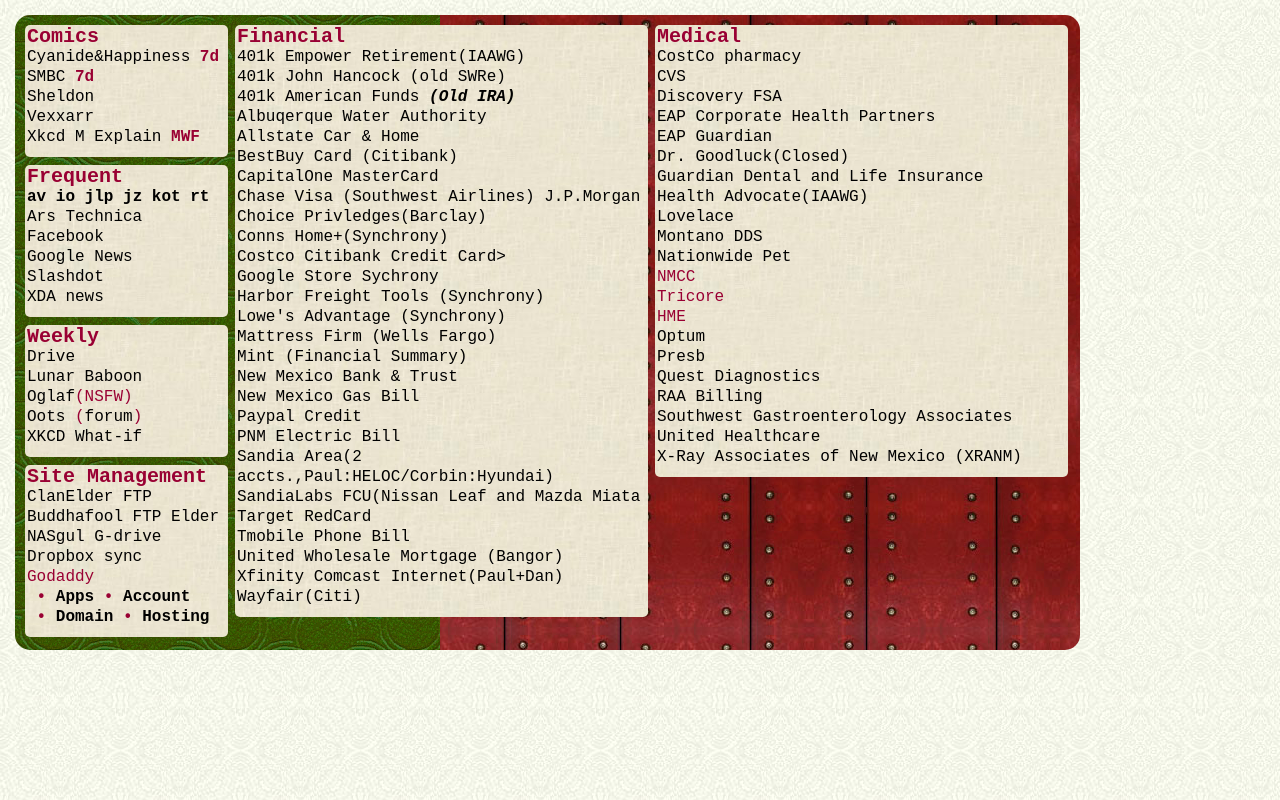
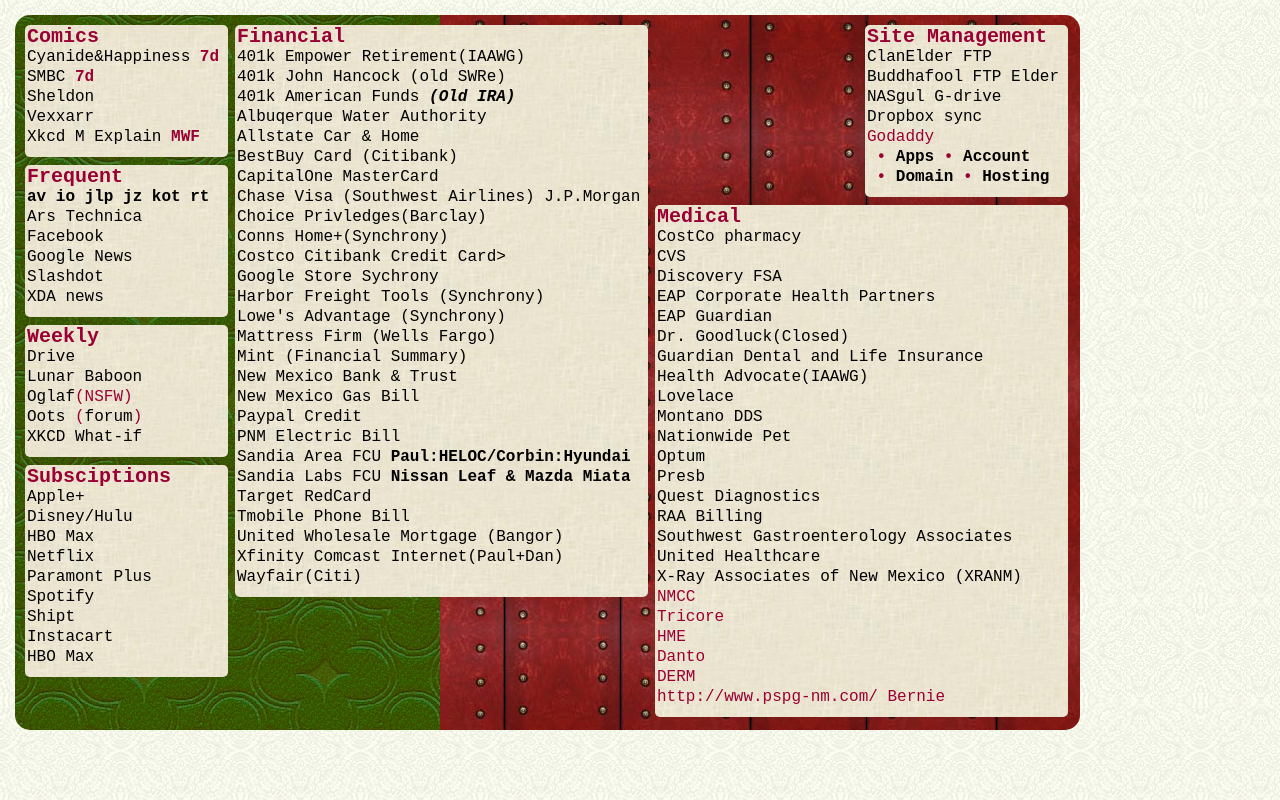
Before and after one commit to buddha-fool/buddha-fool.github.io, a plain HTML site: page bookmark.html in a window 1280 px wide. Drawn offline with Linux system fonts and the light colour scheme; a script that the page names is missing.

Commit message:
Update bookmark.html

```diff
--- a/bookmark.html
+++ b/bookmark.html
@@ -133,7 +133,7 @@
 			top: 15px;
 			left: 15px;
 			width: 425px;
-			height: 635px;
+			height: 715px;
 			background-color: rgb(51, 102, 0);
 			background-image: url(images/greenleather.gif);
 			border-top-left-radius: 15px;
@@ -149,7 +149,7 @@
 			top: 15px;
 			left: 440px;
 			width: 640px;
-			height: 635px;
+			height: 715px;
 			background-color: rgb(153, 0, 51);
 			background-image: url(images/red-leather-rivets-SM-DK.jpg);
 			border-top-right-radius: 15px;
@@ -200,7 +200,7 @@
 
 
 <!-- ******** ******** Site Management ******** ******** -->
-<div class="textbox" style="top: 465px; left: 25px;">
+<div class="textbox" style="top: 25px; left: 865px;">
 	<div style="font-weight: bold; font-size: 20px;">Site Management </div>
 	<a href="ftp://ftp.clanelder.com/" target="_blank">ClanElder FTP</a>
 	<a href="ftp://ftp.buddhafool.com/" target="_blank">Buddhafool FTP</a>
@@ -229,7 +229,9 @@
 
 <!-- ******** ******** Financial ()401k/Retirement/Financial Management/Credit Reporting/Credit Cards/Banks/Cars)******** ******** -->
 <div class="textboxdoublewide" style="top: 25px; left: 235px;">
+
 	<div style="font-weight: bold; font-size: 20px;">Financial</div>
+
 	<a href="https://participant.empower-retirement.com/participant/#/login" target="_blank">401k Empower Retirement(IAAWG)<br>
     <a href="https://www.jhancockpensions.com/" target="_blank">401k John Hancock (old SWRe)</a><br>
 	<a href="https://www.capitalgroup.com/individual/accounts/login.htm/" target="_blank">401k American Funds <i><strong>(Old IRA)</strong></i></a><br>
@@ -250,8 +252,8 @@
 	<a href="https://www.nmgco.com/ManageMyAccount/" target="_blank">New Mexico Gas Bill</a><br>
 	<a href="https://www.paypal.com/" target="_blank">Paypal Credit</a><br>
 	<a href="https://www.pnm.com/group/pnm.com/account-summary" target="_blank">PNM Electric Bill</a><br>
-	<a href="https://www.sandia.org/" target="_blank">Sandia Area(2 accts.,Paul:HELOC/Corbin:Hyundai)</a><br>
-	<a href="https://www.slfcu.org/" target="_blank">SandiaLabs FCU(Nissan Leaf and Mazda Miata</strong></a><br>
+	<a href="https://www.sandia.org/" target="_blank">Sandia Area FCU <strong>Paul:HELOC/Corbin:Hyundai</strong></a><br>
+	<a href="https://www.slfcu.org/" target="_blank">Sandia Labs FCU <strong>Nissan Leaf & Mazda Miata</strong></a><br>
 	<a href="https://rcam.target.com/" target="_blank">Target RedCard</a><br>
     <a href="https://www.t-mobile.com/support/account" target="_blank">Tmobile Phone Bill</a><br>
 	<a href="https://myuwmloan.com/signin" target="_blank">United Wholesale Mortgage (Bangor)</a><br>
@@ -264,7 +266,9 @@
 </div>
 
 <!-- ******** ******** Insurance/Medical ******** ******** -->
-<div class="textboxdoublewide" style="top: 25px; left: 655px;">
+
+<div class="textboxdoublewide" style="top: 205px; left: 655px;">
+
 	<div style="font-weight: bold; font-size: 20px;">Medical</div>
 
     <a href=" https://www.costco.com/home-delivery" target="_blank">CostCo pharmacy</a><br>
@@ -278,9 +282,6 @@
     <a href="https://mychart.lovelace.com/" target="_blank">Lovelace</a><br>
 	<a href="https://montanodental.com/" target="_blank">Montano DDS</a><br>
     <a href="https://my.petinsurance.com/login" target="_blank">Nationwide Pet</a><br>
-	NMCC<br>
-	Tricore<br>
-	HME<br>
     <a href="https://optum.followmyhealth.com/Login/Home/Index" target="_blank">Optum</a><br>
     <a href="https://mypres.phs.org/Pages/default.aspx" target="_blank">Presb</a><br>
     <a href="https://myquest.questdiagnostics.com/dashboard" target="_blank">Quest Diagnostics</a><br>
@@ -288,16 +289,30 @@
     <a href="https://12517-1.portal.athenahealth.com/?section=welcome&CSRFPROTECT=1d30f319d8d14f4624ecdf94e1d87ee9843b9513b53cbd5e7d34358d28e05f34" target="_blank">Southwest Gastroenterology Associates</a><br>
     <a href="https://myuhc.com" target="_blank">United Healthcare</a><br>
     <a href="https://xranm.com/access/patient-portal/" target="_blank">X-Ray Associates of New Mexico (XRANM)</a><br>
-
-
-	   <!--
-    Danto
-	DERM
-    Bernie http://www.pspg-nm.com/
-	Ortho
--->
+	NMCC<br>
+	Tricore<br>
+	HME<br>
+    Danto<br>
+	DERM<br>
+    http://www.pspg-nm.com/ Bernie<br>
 
 </div>
+
+<!-- 			******** ******** Subscriptions ******** ******** -->
+<div class="textbox" style="top: 465px; left: 25px;">
+	<div style="font-weight: bold; font-size: 20px;">Subsciptions</div>
+
+    <a href="http://">Apple+</a><br>
+    <a href="http://">Disney/Hulu</a><br>
+    <a href="http://">HBO Max</a><br>
+	<a href="http://">Netflix</a><br>
+    <a href="http://">Paramont Plus</a><br>
+    <a href="http://">Spotify</a><br>
+    <a href="http://">Shipt</a><br>
+	<a href="http://">Instacart</a><br>
+    <a href="http://">HBO Max</a><br>
+</div>
+
 
 
 
```
